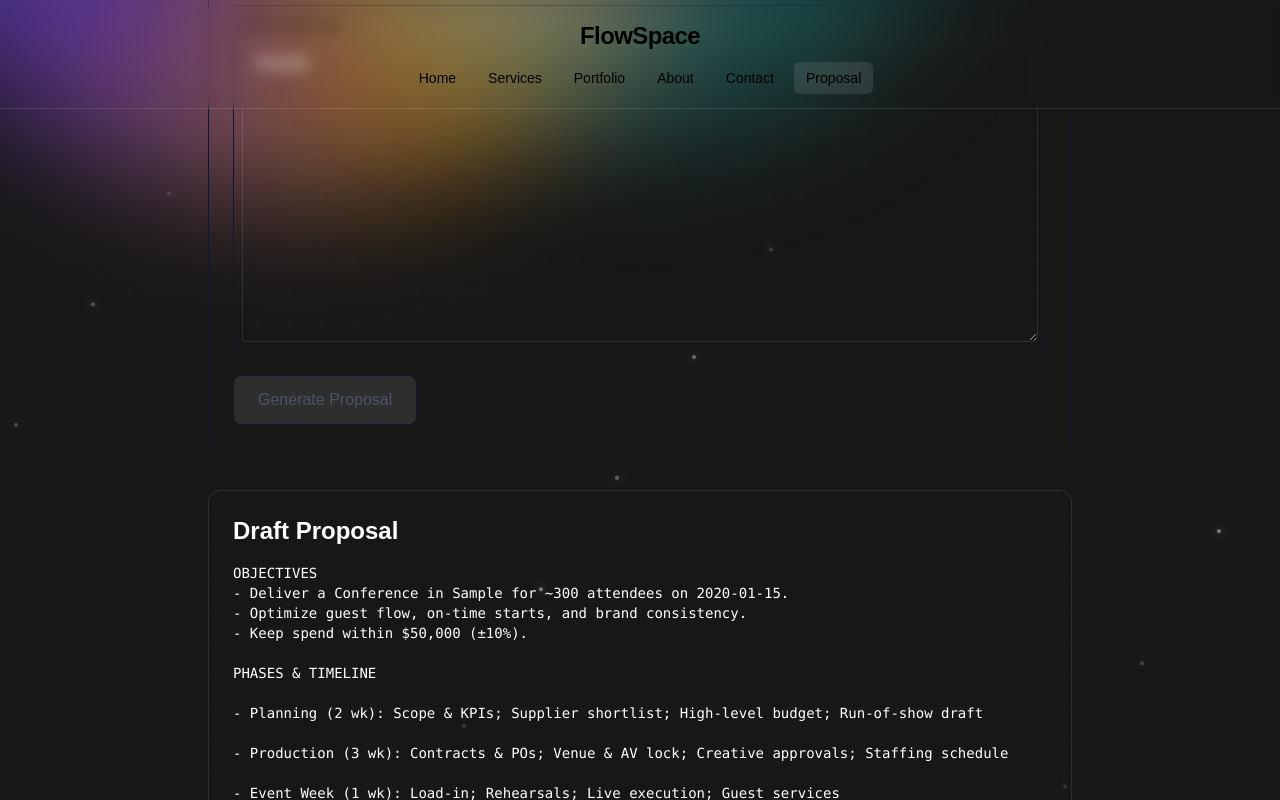
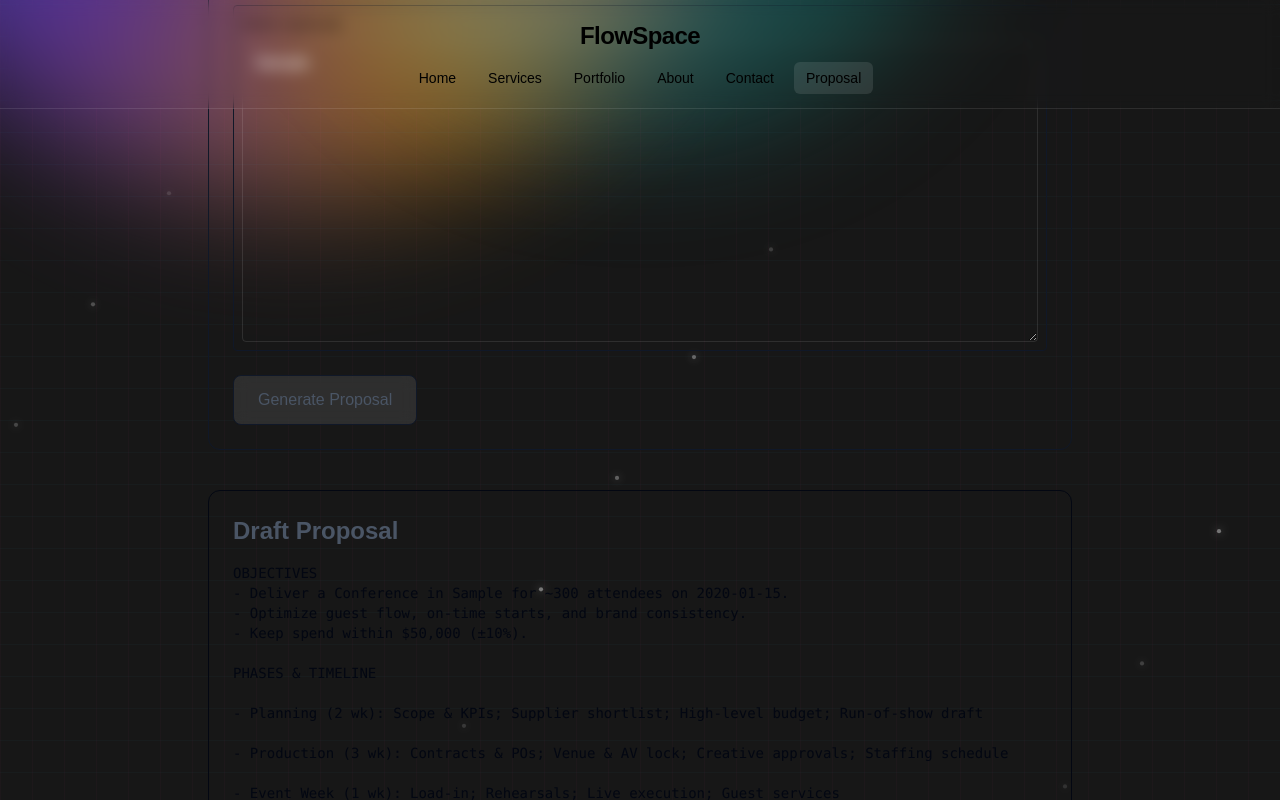
Before and after one commit to shay122990/flowspace-event-agency, a Next.js app: page /proposal in a window 1280 px wide. Both pictures are taken after typing "2020-01-15", "Sample", "Sample" into the empty fields and a click on the button "Generate Proposal". Shown: the part 649-1449 px from the top of the page. Built offline with nearby package versions, Linux system fonts and the light colour scheme.

Commit message:
styling edit of proposal result component

```diff
--- a/src/app/proposal/components/ProposalResult.tsx
+++ b/src/app/proposal/components/ProposalResult.tsx
@@ -13,7 +13,7 @@
 
   if (isError(data)) {
     return (
-      <section className="rounded-xl border border-white/10 p-6">
+      <section className="rounded-xl border border-gray-950 p-6">
         <h2 className="text-2xl font-semibold mb-2">Draft Proposal</h2>
         <p className="text-red-400">Error: {data.error}</p>
       </section>
@@ -21,9 +21,9 @@
   }
 
   return (
-    <section className="rounded-xl border border-white/10 p-6 grid gap-4">
-      <h2 className="text-2xl font-semibold">Draft Proposal</h2>
-      <article className="prose prose-invert max-w-none">
+    <section className="rounded-xl border border-gray-950 p-6 grid gap-4">
+      <h2 className="text-gray-600 text-2xl font-semibold">Draft Proposal</h2>
+      <article className="prose prose-invert max-w-none text-gray-950">
         <pre className="whitespace-pre-wrap text-sm">{data.plan}</pre>
       </article>
     </section>
```
